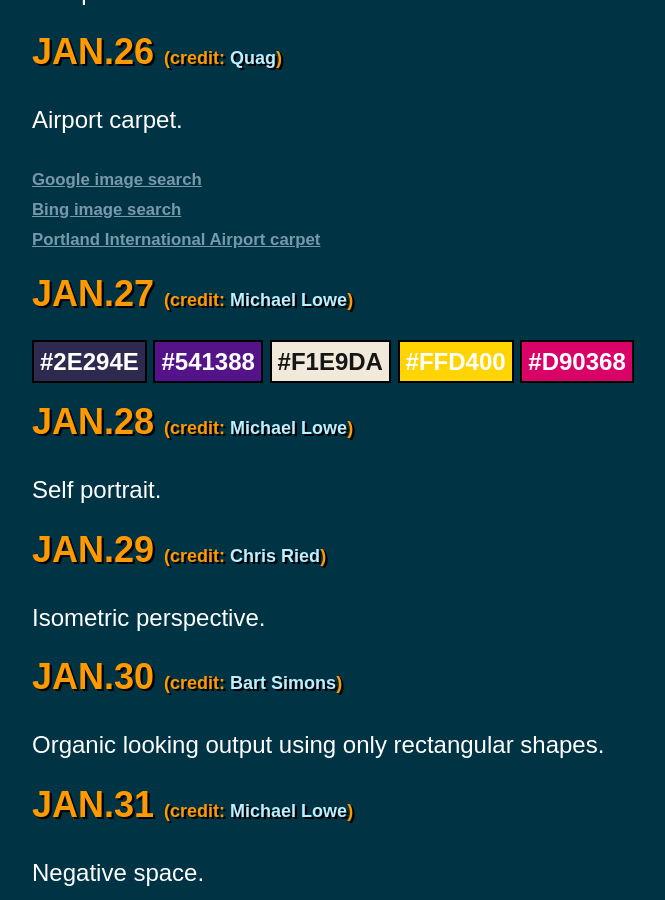
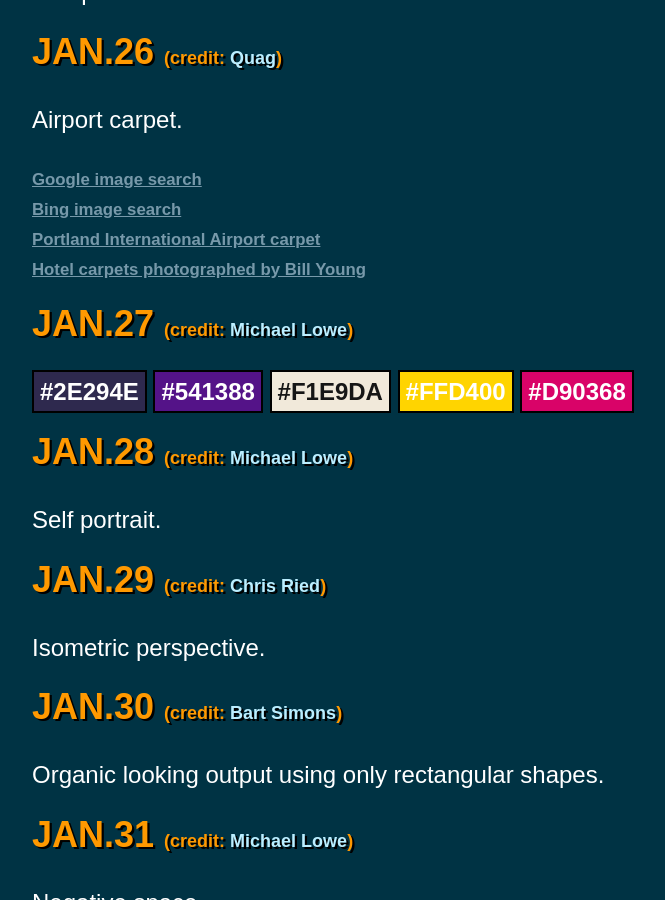
Before and after one commit to genuary2022/genuary2022.github.io, a Jekyll site: the page built from prompts.md, in a window 1280 px wide and 900 px high, scrolled down 4088 px. Shown: the whole window, without its empty margins (212-877 px from the left). Built offline with Jekyll 4.4.1, drawn with Linux system fonts in a browser that asks for light colours; our own code applies the rules of GitHub Pages for plain Markdown files.

Commit message:
Added a new link for "airport carpet"
 Bill Young's hotel carpet collection

```diff
--- a/prompts.md
+++ b/prompts.md
@@ -129,6 +129,7 @@ Airport carpet.
 [Google image search](https://www.google.com/search?q=airport+carpet&tbm=isch)
 [Bing image search](https://www.bing.com/images/search?q=airport+carpet)
 [Portland International Airport carpet](https://en.wikipedia.org/wiki/Portland_International_Airport_carpet)
+[Hotel carpets photographed by Bill Young](https://www.instagram.com/myhotelcarpet/)
 {:.info}
 
 ## JAN.27 <span class="credit">(credit: [Michael Lowe](https://twitter.com/mrjlowe))</span> {#jan27}
```
